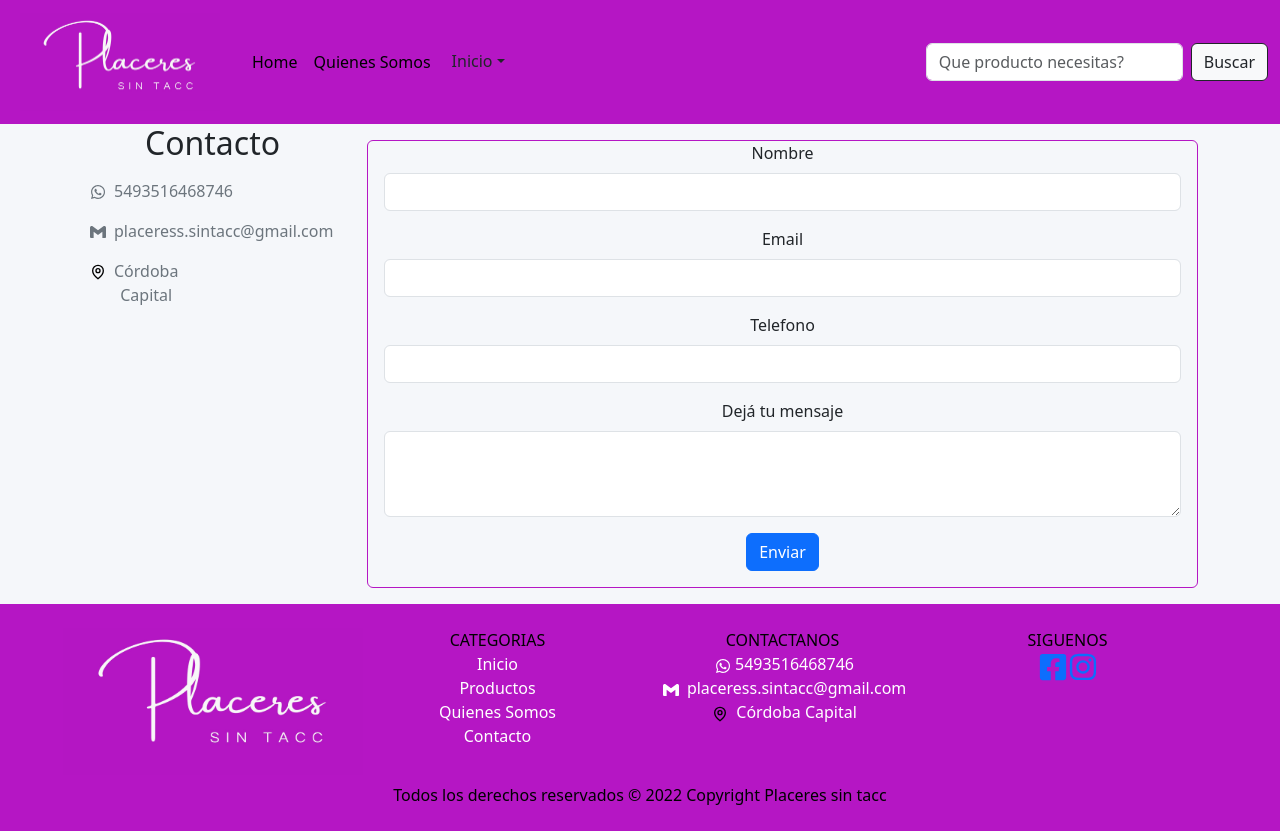
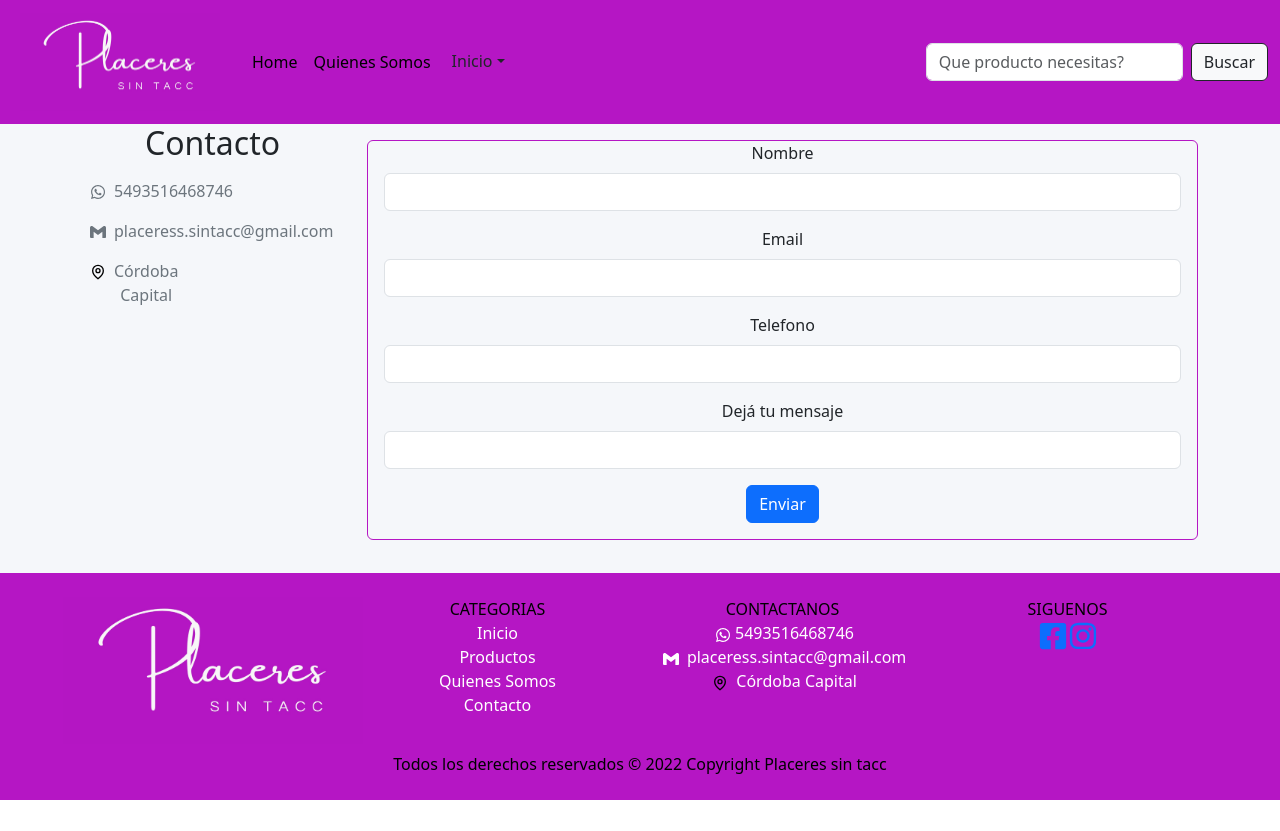
Before and after one commit to jcrnieto/frontend-placeressintacc, a React (Create React App) app: page /Contacto in a window 1280 px wide. After the commit the page ends 800 px from the top, so only its background shows below. Built offline with nearby package versions, Linux system fonts and the light colour scheme.

Commit message:
formulario contacto controlado

```diff
--- a/src/components/Carousel/Carousel.jsx
+++ b/src/components/Carousel/Carousel.jsx
@@ -14,13 +14,13 @@ const Carousel = () => {
   </div>
   <div class="carousel-inner">
     <div class="carousel-item active">
-      <img src={panCordero} class="d-block w-100" alt="..."/>
+      <img src={panCordero} class="d-block w-100 object-fit-contain" alt="..."/>
     </div>
     <div class="carousel-item">
-      <img src={sandwichMiga} class="d-block w-100" alt="..."/>
+      <img src={sandwichMiga} class="d-block w-100 object-fit-contain" alt="..."/>
     </div>
     <div class="carousel-item">
-      <img src={tortaChocolate} class="d-block w-100" alt="..."/>
+      <img src={tortaChocolate} class="d-block w-100 object-fit-contain" alt="..."/>
     </div>
   </div>
   <button class="carousel-control-prev" type="button" data-bs-target="#carouselExampleIndicators" data-bs-slide="prev">
--- a/src/components/Contacto/Contacto.jsx
+++ b/src/components/Contacto/Contacto.jsx
@@ -1,11 +1,21 @@
 import React from "react";
 import { FaWhatsapp } from "react-icons/fa";
 import { SiGmail } from "react-icons/si";
-import { GrLocation } from "react-icons/gr"
+import { GrLocation } from "react-icons/gr";
+import { postClientEmail } from "../../redux/actions";
+import { useState } from "react";
+import { useDispatch } from "react-redux";
+import { Formik, Form, Field, ErrorMessage } from 'formik';
+import { useNavigate } from 'react-router-dom';
 
 const Contacto = () => {
+  const dispatch = useDispatch();
+  const [submitedForm, setSubmitedForm] = useState(false);
+  const navigate = useNavigate();
+
   return (
    <div className="container">
+
       <div class="row ">
         <div class="col-12 col-md-6 col-lg-3">
           <h2>Contacto</h2>
@@ -22,42 +32,103 @@ const Contacto = () => {
           </ul>
         </div>
         <div class="col-12 col-md-6 col-lg-9">
-          <form class="border border-custom-color rounded mt-3 mb-3 pe-3 ps-3">
+        <Formik
+       initialValues={{
+        nombre: "",
+        email:"",
+        telefono:"",
+        mensaje:""
+      }}
+
+       validate={(value)=>{
+         let error = {}
+
+         if(!value.nombre){
+          error.nombre = "Ingrese un nombre";
+          }else if (!/[a-zA-Z ]{2,254}/.test(value.nombre)){
+           error.nombre = "nombre incorrecto";
+         }
+
+         if(!value.email){
+           error.email = "ingrese un email"
+         }else if (!/^[a-zA-Z0-9_.+-]+@[a-zA-Z0-9-]+\.[a-zA-Z0-9-.]+$/.test(value.email)){
+           error.email = "email incorrecto"
+         }
+
+         if(!value.telefono){
+          error.telefono = "ingrese telefono";
+         }else if(!/^[0-9]+$/.test(value.telefono)){
+           error.telefono = "teléfono incorrecto"
+         }
+
+         if(!value.mensaje){
+          error.telefono = "ingrese mensaje";
+         }
+
+         return error;
+        }}
+
+      onSubmit={(value,{resetForm})=>{
+        console.log("formulario enviado", value);
+        dispatch(postClientEmail(value))
+        navigate("/")
+        resetForm();
+        setSubmitedForm(true);
+        setTimeout(()=> setSubmitedForm(false), 5000);
+      }}
+    >
+          {( {errors} )=>(
+              <Form class="border border-custom-color rounded mt-3 mb-3 pe-3 ps-3" >
+              <div class="mb-3">
+                <label for="exampleInputNombre1" class="form-label">
+                  Nombre
+                </label>
+                <Field
+                  type="text"
+                  class="form-control"
+                  id="exampleInputNombre1"
+                  aria-describedby="emailHelp"
+                  name="nombre"
+                 />
+
+                 <ErrorMessage name= "nombre" component={()=>(<div className="alert">{errors.nombre}</div>)}/>
+              </div>
               <div class="mb-3">
                 <label for="exampleInputEmail1" class="form-label">
-                Nombre
+                  Email
                 </label>
-              <input
-                type="text"
+                <Field
+                  type="email"
                   class="form-control"
                   id="exampleInputEmail1"
-                aria-describedby="emailHelp"
+                  name="email"
                   />
-            </div>
-            <div class="mb-3">
-              <label for="exampleInputPassword1" class="form-label">
-                Email
-              </label>
-              <input
-                type="email"
-                class="form-control"
-                id="exampleInputPassword1"
-              />
+                  <ErrorMessage name= "email" component={()=>(<div className="alert">{errors.email}</div>)}/>
               </div>
               <div class="mb-3">
                  <label for="exampleInputEmail1" class="form-label">
                   Telefono
                 </label>
-              <input
+                <Field
                   type="number"
                   class="form-control"
                   id="exampleInputEmail1"
                   aria-describedby="emailHelp"
+                  name="telefono"
                  />
+                 <ErrorMessage name= "telefono" component={()=>(<div className="alert">{errors.telefono}</div>)}/>
               </div>
               <div class="mb-3">
-               <label for="exampleFormControlTextarea1" class="form-label">Dejá tu mensaje</label>
-               <textarea class="form-control" id="exampleFormControlTextarea1" rows="3"></textarea>
+                 <label for="exampleFormControlTextarea1" class="form-label">
+                  Dejá tu mensaje
+                  </label>
+                 <Field
+                  class="form-control"
+                  id="exampleFormControlTextarea1"
+                  rows="3"
+                  name="mensaje"
+                   />
+              <ErrorMessage name= "mensaje" component={()=>(<div className="alert">{errors.mensaje}</div>)}/>
               </div>
 
               <div class="mb-3">
@@ -65,9 +136,12 @@ const Contacto = () => {
                   Enviar
                 </button>
               </div>
-          </form>
+            </Form>
+          )}
+          </Formik>
         </div>
       </div>
+
     </div>
   );
 };
--- a/src/components/CrearCuenta/CrearCuenta.jsx
+++ b/src/components/CrearCuenta/CrearCuenta.jsx
@@ -63,8 +63,7 @@ const CrearCuenta = () => {
                           name="email"
                           id="email"
                         />
-                        {errors.email && <div className="alert">{errors.email}</div> }
-                       {/* <ErrorMessage name= "email" component={()=>(<div className="alert">{errors.email}</div>)}/> */}
+                     <ErrorMessage name= "email" component={()=>(<div className="alert">{errors.email}</div>)}/>
                     </div>
                     <div className="mb-4">
                     <label for="email" className="form-label">Contraseña</label>
@@ -74,8 +73,7 @@ const CrearCuenta = () => {
                          name="password"
                          id="password"
                          />
-                         {errors.password && <div className="alert">{errors.password}</div> }
-                        {/* <ErrorMessage name= "password" component={()=>(<div className="alert">{errors.password}</div>)}/> */}
+                         <ErrorMessage name= "password" component={()=>(<div className="alert">{errors.password}</div>)}/>
                     </div>
                     <div className="mb-4">
                     <label for="email" className="form-label">Confirmar Contraseña</label>
@@ -85,8 +83,7 @@ const CrearCuenta = () => {
                           name="confirmPassword"
                           id="confirmPassword"
                          />
-                        {errors.confirmPassword && <div className="alert">{errors.confirmPassword}</div> }
-                      {/* <ErrorMessage name= "confirmPassword" component={()=>(<div className="alert">{errors.confirmPassword}</div>)}/> */}
+                      <ErrorMessage name= "confirmPassword" component={()=>(<div className="alert">{errors.confirmPassword}</div>)}/>
                     </div>
                     <div className="d-grid">
                       <button type="submit" className="btn btn-primary">Iniciar Sesion</button>
--- a/src/redux/actions/index.js
+++ b/src/redux/actions/index.js
@@ -71,3 +71,17 @@ export function postAddUser(payload){
         }
     }
 }
+
+export function postClientEmail(payload){
+    console.log('action', payload)
+    return async function(dispatch){
+        try{
+         var json = await axios.post("/clientEmail", payload)
+
+         return json.data;
+
+        }catch (error) {
+            console.log(error)
+        }
+    }
+}
```
Also changed, not shown: public/manifest.json, src/components/Carousel/carrousel.css (added). Lines whose indentation alone changed are shown as unchanged.
